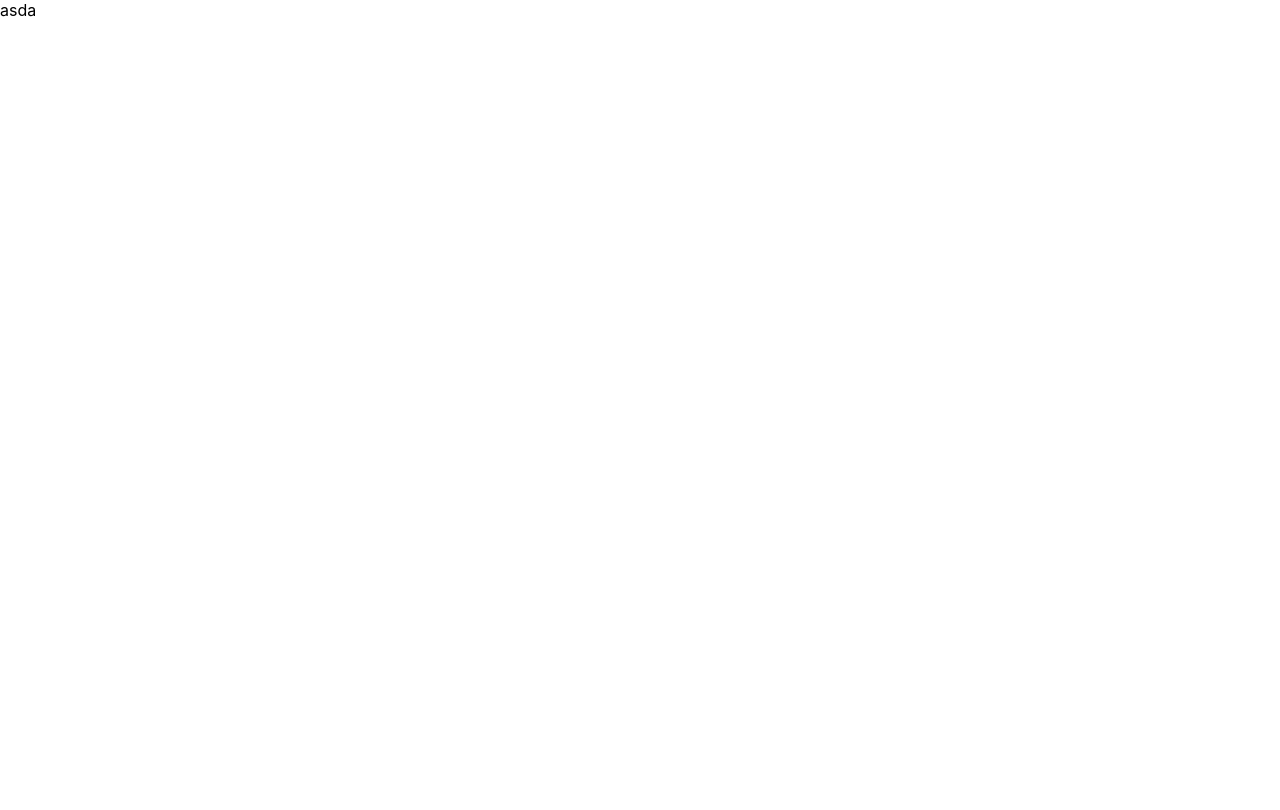
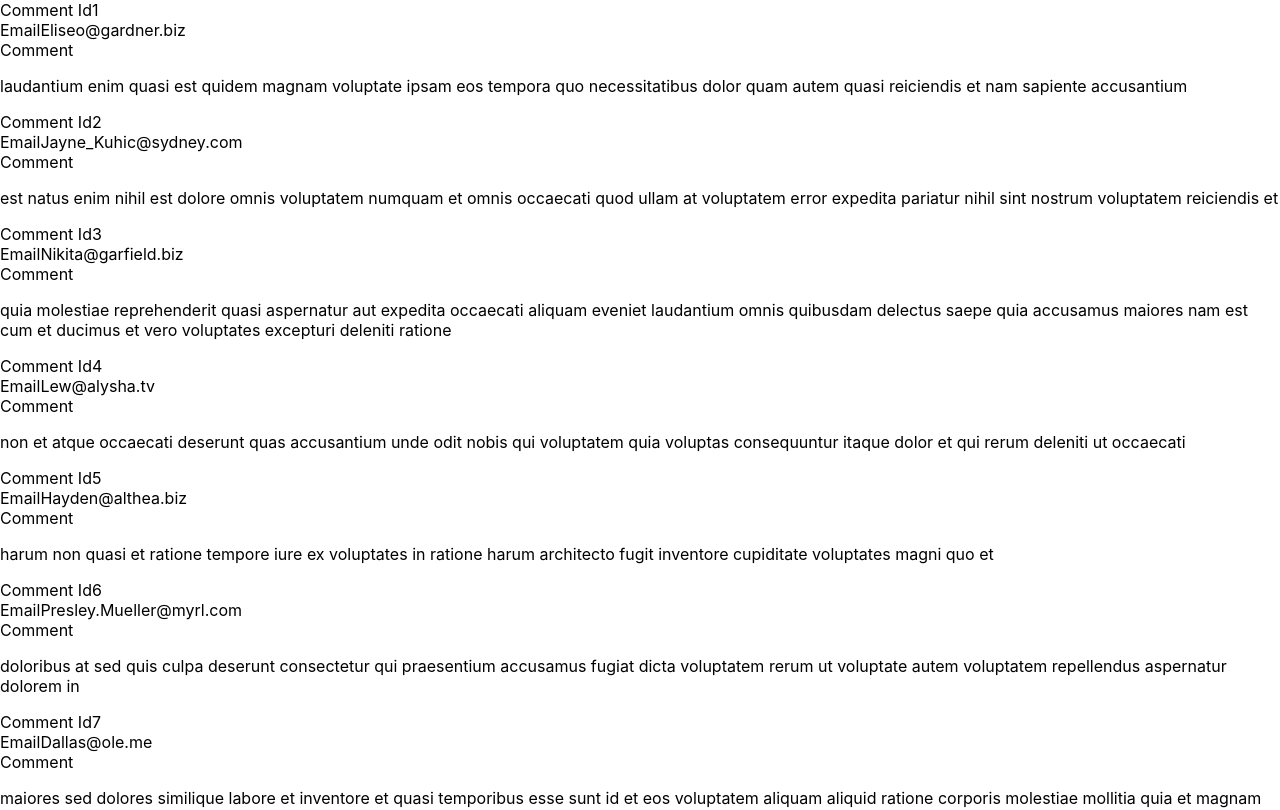
Before and after one commit to ypyp66/wanted_infinite_scroll, a React (Create React App) app: page / in a window 1280 px wide. Shown: the top 810 px of the page. Built offline with nearby package versions, Linux system fonts and the light colour scheme.

Commit message:
feat_n: Html layout 작성

```diff
--- a/package.json
+++ b/package.json
@@ -6,6 +6,7 @@
     "@testing-library/jest-dom": "^5.11.4",
     "@testing-library/react": "^11.1.0",
     "@testing-library/user-event": "^12.1.10",
+    "prop-types": "^15.7.2",
     "react": "^17.0.2",
     "react-dom": "^17.0.2",
     "react-scripts": "4.0.3",
--- a/src/App.js
+++ b/src/App.js
@@ -1,5 +1,7 @@
+import CardList from './components/CardList';
+
 function App() {
-  return <div>asda</div>;
+  return <><CardList /></>;
 }
 
 export default App;
--- a/src/components/CardList.js
+++ b/src/components/CardList.js
@@ -1,5 +1,85 @@
+import CardListItem from './CardListItem';
 function CardList() {
-  return <div>asdasda</div>;
+  return <div>
+    {!dummy && <span>데이터 없음</span>}
+    {
+      dummy && dummy.map(({ id, body,email }) =>
+        <CardListItem key={id} id={id} body={body} email={email}/>
+    )
+  }</div>;
 }
 
 export default CardList;
+
+const dummy = [
+  {
+    "postId": 1,
+    "id": 1,
+    "name": "id labore ex et quam laborum",
+    "email": "Eliseo@gardner.biz",
+    "body": "laudantium enim quasi est quidem magnam voluptate ipsam eos\ntempora quo necessitatibus\ndolor quam autem quasi\nreiciendis et nam sapiente accusantium"
+  },
+  {
+    "postId": 1,
+    "id": 2,
+    "name": "quo vero reiciendis velit similique earum",
+    "email": "Jayne_Kuhic@sydney.com",
+    "body": "est natus enim nihil est dolore omnis voluptatem numquam\net omnis occaecati quod ullam at\nvoluptatem error expedita pariatur\nnihil sint nostrum voluptatem reiciendis et"
+  },
+  {
+    "postId": 1,
+    "id": 3,
+    "name": "odio adipisci rerum aut animi",
+    "email": "Nikita@garfield.biz",
+    "body": "quia molestiae reprehenderit quasi aspernatur\naut expedita occaecati aliquam eveniet laudantium\nomnis quibusdam delectus saepe quia accusamus maiores nam est\ncum et ducimus et vero voluptates excepturi deleniti ratione"
+  },
+  {
+    "postId": 1,
+    "id": 4,
+    "name": "alias odio sit",
+    "email": "Lew@alysha.tv",
+    "body": "non et atque\noccaecati deserunt quas accusantium unde odit nobis qui voluptatem\nquia voluptas consequuntur itaque dolor\net qui rerum deleniti ut occaecati"
+  },
+  {
+    "postId": 1,
+    "id": 5,
+    "name": "vero eaque aliquid doloribus et culpa",
+    "email": "Hayden@althea.biz",
+    "body": "harum non quasi et ratione\ntempore iure ex voluptates in ratione\nharum architecto fugit inventore cupiditate\nvoluptates magni quo et"
+  },
+  {
+    "postId": 2,
+    "id": 6,
+    "name": "et fugit eligendi deleniti quidem qui sint nihil autem",
+    "email": "Presley.Mueller@myrl.com",
+    "body": "doloribus at sed quis culpa deserunt consectetur qui praesentium\naccusamus fugiat dicta\nvoluptatem rerum ut voluptate autem\nvoluptatem repellendus aspernatur dolorem in"
+  },
+  {
+    "postId": 2,
+    "id": 7,
+    "name": "repellat consequatur praesentium vel minus molestias voluptatum",
+    "email": "Dallas@ole.me",
+    "body": "maiores sed dolores similique labore et inventore et\nquasi temporibus esse sunt id et\neos voluptatem aliquam\naliquid ratione corporis molestiae mollitia quia et magnam dolor"
+  },
+  {
+    "postId": 2,
+    "id": 8,
+    "name": "et omnis dolorem",
+    "email": "Mallory_Kunze@marie.org",
+    "body": "ut voluptatem corrupti velit\nad voluptatem maiores\net nisi velit vero accusamus maiores\nvoluptates quia aliquid ullam eaque"
+  },
+  {
+    "postId": 2,
+    "id": 9,
+    "name": "provident id voluptas",
+    "email": "Meghan_Littel@rene.us",
+    "body": "sapiente assumenda molestiae atque\nadipisci laborum distinctio aperiam et ab ut omnis\net occaecati aspernatur odit sit rem expedita\nquas enim ipsam minus"
+  },
+  {
+    "postId": 2,
+    "id": 10,
+    "name": "eaque et deleniti atque tenetur ut quo ut",
+    "email": "Carmen_Keeling@caroline.name",
+    "body": "voluptate iusto quis nobis reprehenderit ipsum amet nulla\nquia quas dolores velit et non\naut quia necessitatibus\nnostrum quaerat nulla et accusamus nisi facilis"
+  }
+]
--- a/src/components/CardListItem.js
+++ b/src/components/CardListItem.js
@@ -1,5 +1,28 @@
-function CardListItem() {
-  return <div>asda</div>;
+import React from 'react';
+import PropTypes from 'prop-types';
+
+CardListItem.propTypes = {
+  id: PropTypes.number,
+  email: PropTypes.string,
+  body: PropTypes.string
+}
+
+function CardListItem({id, email, body}) {
+  return (
+    <div>
+      <div>
+        <span>Comment Id</span>
+        <span>{id}</span>
+      </div>
+      <div>
+        <span>Email</span>
+        <span>{email}</span>
+      </div>
+      <div>
+        <span>Comment</span>
+        <p>{body}</p></div>
+    </div>
+  );
 }
 
 export default CardListItem;
```
